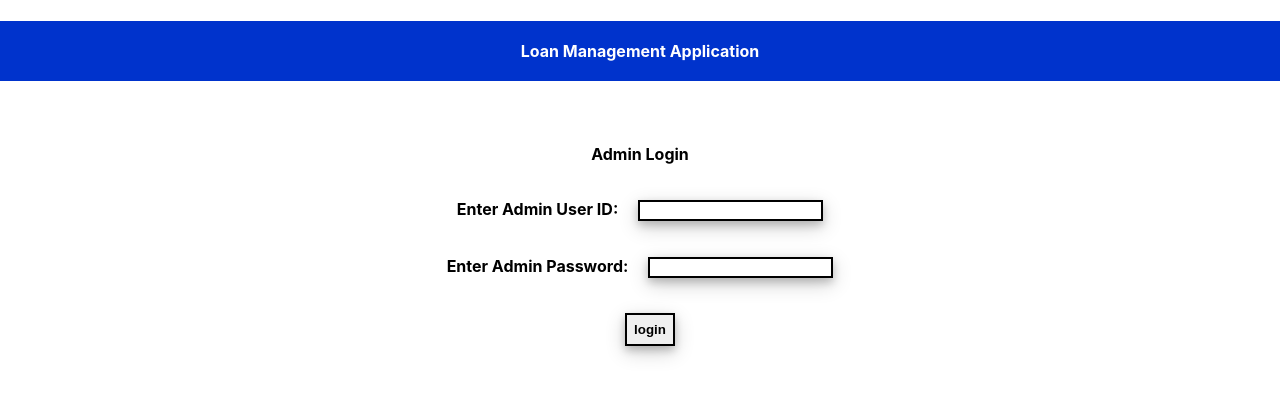
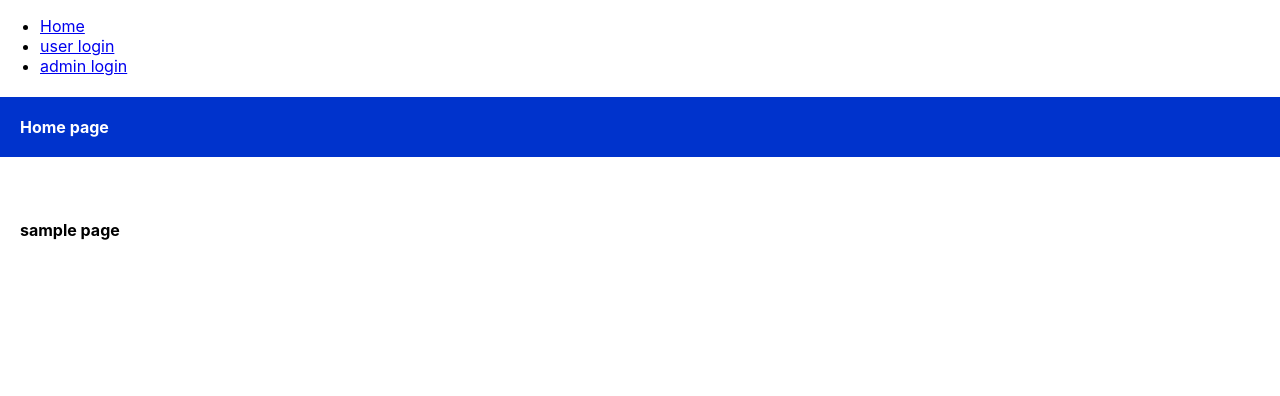
Before and after one commit to kabilan16/LoanManagement, a React (Create React App) app in the folder lma-frontend/: page / in a window 1280 px wide. Shown: the top 396 px of the page. Built offline with nearby package versions, Linux system fonts and the light colour scheme.

Commit message:
routes added

```diff
--- a/lma-frontend/package.json
+++ b/lma-frontend/package.json
@@ -34,5 +34,8 @@
       "last 1 firefox version",
       "last 1 safari version"
     ]
+  },
+  "devDependencies": {
+    "react-router-dom": "^6.15.0"
   }
 }
--- a/lma-frontend/src/index.js
+++ b/lma-frontend/src/index.js
@@ -1,16 +1,30 @@
 import React from 'react';
 import ReactDOM from 'react-dom/client';
+import { BrowserRouter, Routes, Route } from "react-router-dom";
+import Layout from "./pages/Layout";
+import Home from "./pages/Home";
+import Blogs from "./pages/Blogs";
+import Loginpage from "./components/Loginpage";
 import './index.css';
 import App from './App';
 import reportWebVitals from './reportWebVitals';
 
+export default function Index() {
+  return (
+    <BrowserRouter>
+      <Routes>
+        <Route path="/" element={<Layout />}>
+          <Route index element={<Home />} />
+          <Route path="userlogin" element={<Blogs />} />
+          <Route path="adminlogin" element= {<Loginpage />} />
+        </Route>
+      </Routes>
+    </BrowserRouter>
+  );
+}
+
 const root = ReactDOM.createRoot(document.getElementById('root'));
-root.render(
-  <React.StrictMode>
-    <App />
-  </React.StrictMode>
-);
-
+root.render(<Index />)
 // If you want to start measuring performance in your app, pass a function
 // to log results (for example: reportWebVitals(console.log))
 // or send to an analytics endpoint. Learn more: https://bit.ly/CRA-vitals
--- /dev/null
+++ b/lma-frontend/src/pages/Blogs.js
@@ -0,0 +1,12 @@
+import '../LoginPage.css'
+function Blogs(){
+    return (<div>
+        <h4 className="lma">Blogs page</h4>
+      <div className="adminLogin">
+        <h4>sample page</h4>
+
+      </div>
+      </div>);
+}
+
+export default  Blogs;
--- /dev/null
+++ b/lma-frontend/src/pages/Home.js
@@ -0,0 +1,12 @@
+import '../LoginPage.css'
+function Home(){
+    return (<div>
+        <h4 className="lma">Home page</h4>
+      <div className="adminLogin">
+        <h4>sample page</h4>
+
+      </div>
+      </div>);
+}
+
+export default  Home;
--- /dev/null
+++ b/lma-frontend/src/pages/Layout.js
@@ -0,0 +1,25 @@
+import { Outlet, Link } from "react-router-dom";
+
+const Layout = () => {
+  return (
+    <>
+      <nav>
+        <ul>
+          <li>
+            <Link to="/">Home</Link>
+          </li>
+          <li>
+            <Link to="/userlogin">user login</Link>
+          </li>
+          <li>
+            <Link to="/adminlogin">admin login</Link>
+          </li>
+        </ul>
+      </nav>
+
+      <Outlet />
+    </>
+  )
+};
+
+export default Layout;
```
Also changed, not shown: 1 other file (tests, documents, lock files or other folders).
